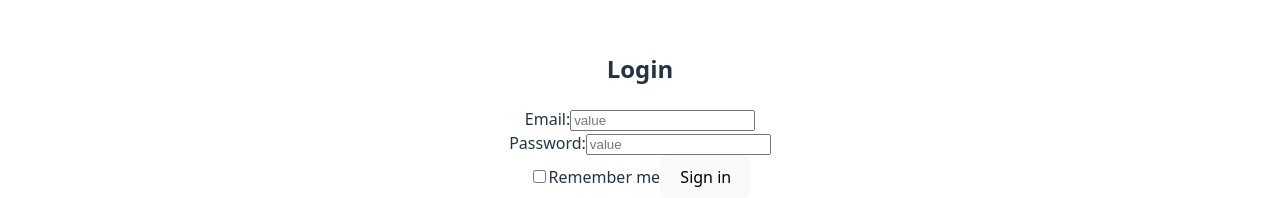
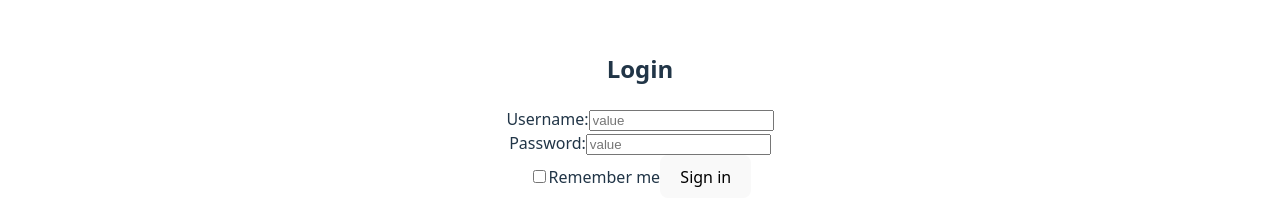
Before and after one commit to ITMathGrowthUp/Task-Manangement-FE, a React (Vite) app: page / in a window 1280 px wide. Shown: the part 210-408 px from the top of the page. Built offline with nearby package versions, Linux system fonts and the light colour scheme.

Commit message:
feat: login

```diff
--- a/src/components/Login.tsx
+++ b/src/components/Login.tsx
@@ -1,8 +1,8 @@
 import { useState } from 'react'
+import { BackEndAPI } from '../consts'
 
 export function Login() {
-  // State for form inputs and login status
-  const [email, setEmail] = useState('')
+  const [username, setUsername] = useState('')
   const [password, setPassword] = useState('')
   const [error, setError] = useState('')
   const [isLoggedIn, setIsLoggedIn] = useState(false)
@@ -13,25 +13,24 @@ export function Login() {
     setError('') // Clear previous errors
 
     // todo: mock call BE for test
-    fetch('http://192.168.2.68:5001/api')
+    fetch(BackEndAPI)
       .then((rs) => {
         rs.json().then((_rs) => console.log(_rs))
       })
-      .catch((e) => console.error(e.message));
+      .catch((e) => console.error(e.message))
 
-    // Simulate authentication (e.g., email: "test@example.com", password: "password123")
-    if (email === 'test@example.com' && password === 'password123') {
+    if (username === 'admin' && password === 'password') {
       setIsLoggedIn(true)
       console.log('Login successful!')
     } else {
-      setError('Invalid email or password')
+      setError('Invalid username or password')
     }
   }
 
   // Logout function
   const handleLogout = () => {
     setIsLoggedIn(false)
-    setEmail('')
+    setUsername('')
     setPassword('')
     setError('')
   }
@@ -41,7 +40,7 @@ export function Login() {
     return (
       <div className='login-container'>
         <h2>Welcome!</h2>
-        <p>You are logged in as {email}.</p>
+        <p>You are logged in as {username}.</p>
         <button onClick={handleLogout}>Logout</button>
       </div>
     )
@@ -52,8 +51,14 @@ export function Login() {
       <h2>Login</h2>
       <form onSubmit={handleLogin}>
         <div className='form-group'>
-          <label>Email:</label>
-          <input type='email' value={email} onChange={(e) => setEmail(e.target.value)} placeholder='value' required />
+          <label>Username:</label>
+          <input
+            type='text'
+            value={username}
+            onChange={(e) => setUsername(e.target.value)}
+            placeholder='value'
+            required
+          />
         </div>
 
         <div className='form-group'>
@@ -72,7 +77,7 @@ export function Login() {
           Remember me
         </label>
         <button type='submit'>Sign in</button>
-
+      </form>
       <div>
         <button type='submit'>
           <img src={'./google.svg'} alt={'GoogleLogo'} />
@@ -107,7 +112,6 @@ export function Login() {
           Sign up for an account
         </a>
       </div>
-      </form>
     </div>
   )
 }
--- /dev/null
+++ b/src/consts/index.ts
@@ -0,0 +1 @@
+export const BackEndAPI = 'https://task-management-be-a3bm.onrender.com/api';
```
Lines whose indentation alone changed are shown as unchanged.
